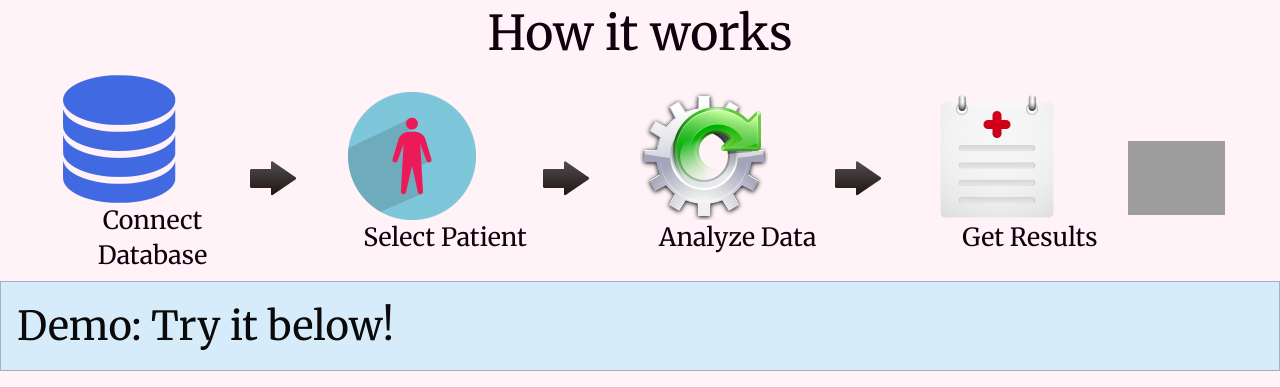
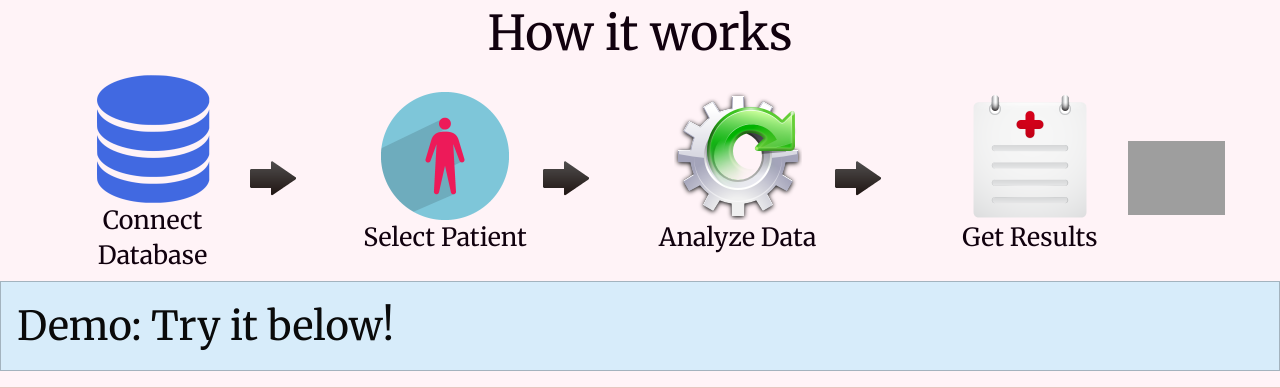
Before and after one commit to ChiqueCode/project_breast_cancer, a Flask app: page /calculator in a window 1280 px wide. Shown: the part 111-499 px from the top of the page. Run offline with Flask 2, Linux system fonts and the light colour scheme; some libraries are stand-ins or nearby versions; grey boxes are pictures that could not be loaded.

Commit message:
🐛 Fixed "How it works" Text is in the center now

```diff
--- a/templates/calculator.html
+++ b/templates/calculator.html
@@ -59,28 +59,28 @@
             <div class="cell large-12">
               <h1>How it works</h1>
             </div>
-            <div class="cell large-2">
+            <div class="cell large-2 text-center">
               <img src="../static/images/database.png" alt="Hospital Database" style="text-align: center">
               <h4>Connect Database</h4>
             </div>
             <div class="cell large-1">
                 <img src="../static/images/arrow.png" alt="Arrow" style="text-align: center">
             </div>
-            <div class="cell large-2">
+            <div class="cell large-2 text-center">
               <img src="../static/images/patient.png" alt="Patient" style="text-align: center">
               <h4>Select Patient</h4>
             </div>
             <div class="cell large-1">
                 <img src="../static/images/arrow.png" alt="Arrow" style="text-align: center">
             </div>
-            <div class="cell large-2">
+            <div class="cell large-2 text-center">
                 <img src="../static/images/app.png" alt="Analyze" style="text-align: center">
               <h4>Analyze Data</h4>
             </div>
             <div class="cell large-1" style="align-content: center">
                 <img src="../static/images/arrow.png" alt="Arrow" style="text-align: center">
             </div>
-            <div class="cell large-2">
+            <div class="cell large-2 text-center">
               <img src="../static/images/report.png" alt="result" style="text-align: center">
               <h4>Get Results</h4>
             </div>
```
